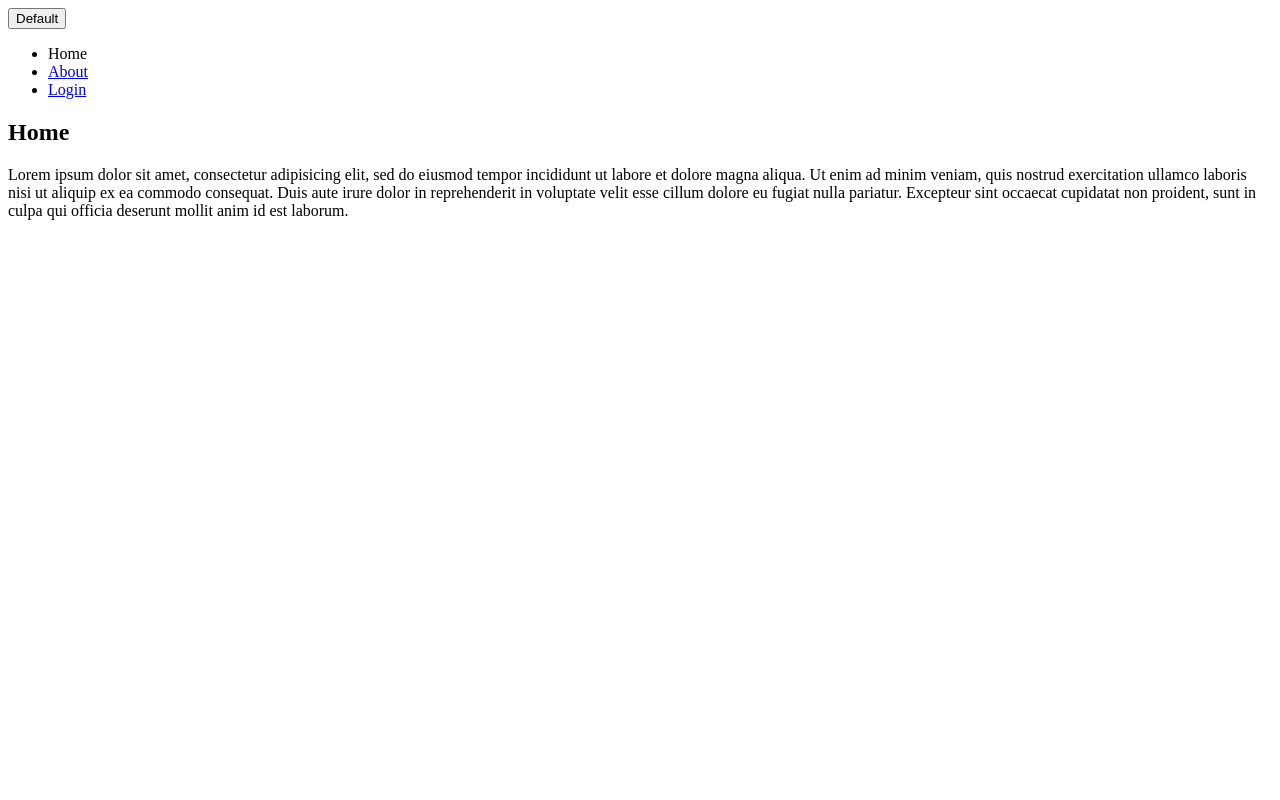
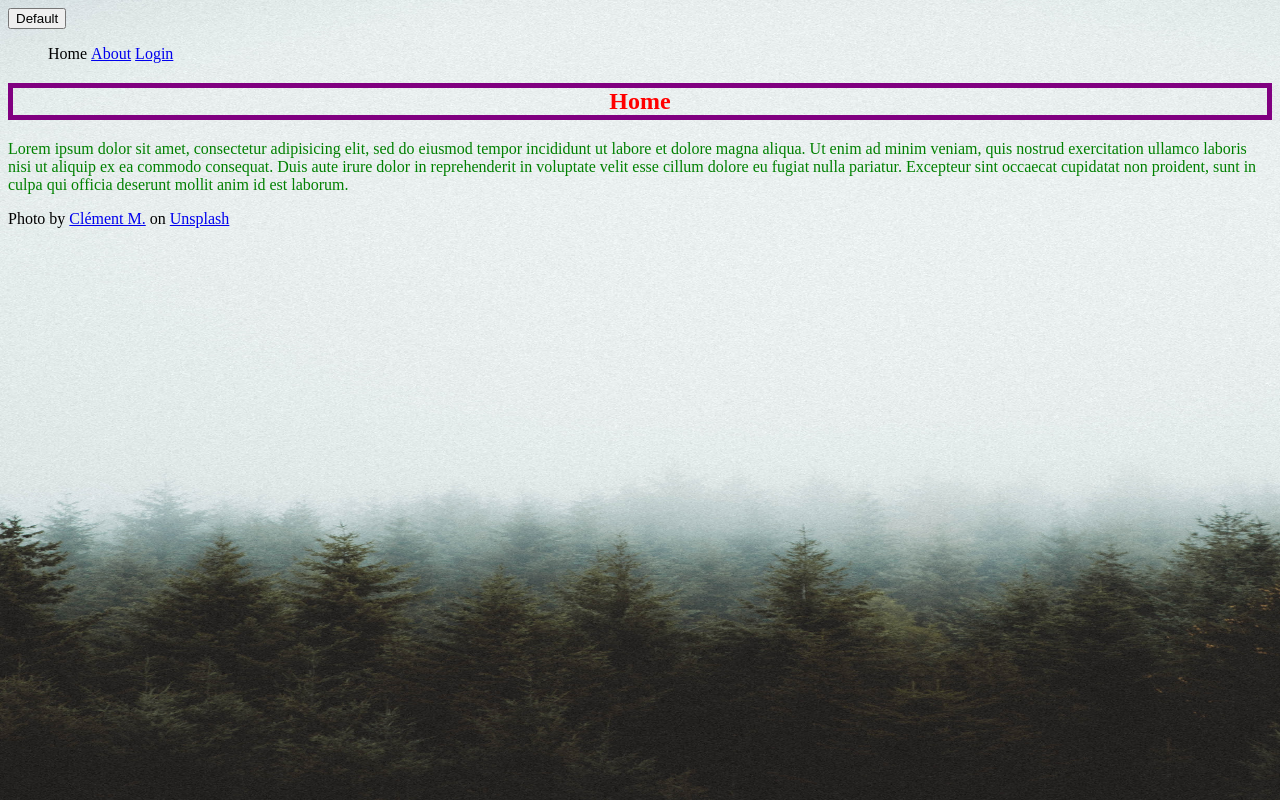
Before and after one commit to zandthecoder/The-Complete-Web-Developer-in-2021-Zero-to-Mastery, a plain HTML site: page section 6 - css/index.html in a window 1280 px wide. Drawn offline with Linux system fonts and the light colour scheme.

Commit message:
Added background image and some tweaks to the CSS

```diff
--- a/section 6 - css/index.html
+++ b/section 6 - css/index.html
@@ -1,7 +1,7 @@
-
 <!DOCTYPE html>
 <html>
   <head>
+    <link rel="stylesheet" type="text/css" href="style.css" />
     <title>My first website!</title>
   </head>
   <body>
@@ -17,12 +17,29 @@
     </header>
     <section>
       <h2>Home</h2>
-    <p>Lorem ipsum dolor sit amet, consectetur adipisicing elit, sed do eiusmod
-    tempor incididunt ut labore et dolore magna aliqua. Ut enim ad minim veniam,
-    quis nostrud exercitation ullamco laboris nisi ut aliquip ex ea commodo
-    consequat. Duis aute irure dolor in reprehenderit in voluptate velit esse
-    cillum dolore eu fugiat nulla pariatur. Excepteur sint occaecat cupidatat non
-    proident, sunt in culpa qui officia deserunt mollit anim id est laborum.</p>
+      <p>
+        Lorem ipsum dolor sit amet, consectetur adipisicing elit, sed do eiusmod
+        tempor incididunt ut labore et dolore magna aliqua. Ut enim ad minim
+        veniam, quis nostrud exercitation ullamco laboris nisi ut aliquip ex ea
+        commodo consequat. Duis aute irure dolor in reprehenderit in voluptate
+        velit esse cillum dolore eu fugiat nulla pariatur. Excepteur sint
+        occaecat cupidatat non proident, sunt in culpa qui officia deserunt
+        mollit anim id est laborum.
+      </p>
     </section>
+    <footer>
+      <span
+        >Photo by
+        <a
+          href="https://unsplash.com/@cmreflections?utm_source=unsplash&amp;utm_medium=referral&amp;utm_content=creditCopyText"
+          >Clément M.</a
+        >
+        on
+        <a
+          href="https://unsplash.com/wallpapers/nature/forest?utm_source=unsplash&amp;utm_medium=referral&amp;utm_content=creditCopyText"
+          >Unsplash</a
+        ></span
+      >
+    </footer>
   </body>
 </html>
--- /dev/null
+++ b/section 6 - css/style.css
@@ -0,0 +1,24 @@
+body {
+  background-image: url("images/background.jpg");
+  background-size: 1600px 900px;
+}
+h2 {
+  color: red;
+  text-align: center;
+  border: 5px solid purple;
+  cursor: pointer;
+}
+ul {
+  list-style: none;
+}
+
+li {
+  display: inline-block;
+}
+p {
+  color: pink;
+}
+
+p {
+  color: green;
+}
```
Also changed, not shown: section 6 - css/images/background.jpg (added). Lines whose indentation alone changed are shown as unchanged.
